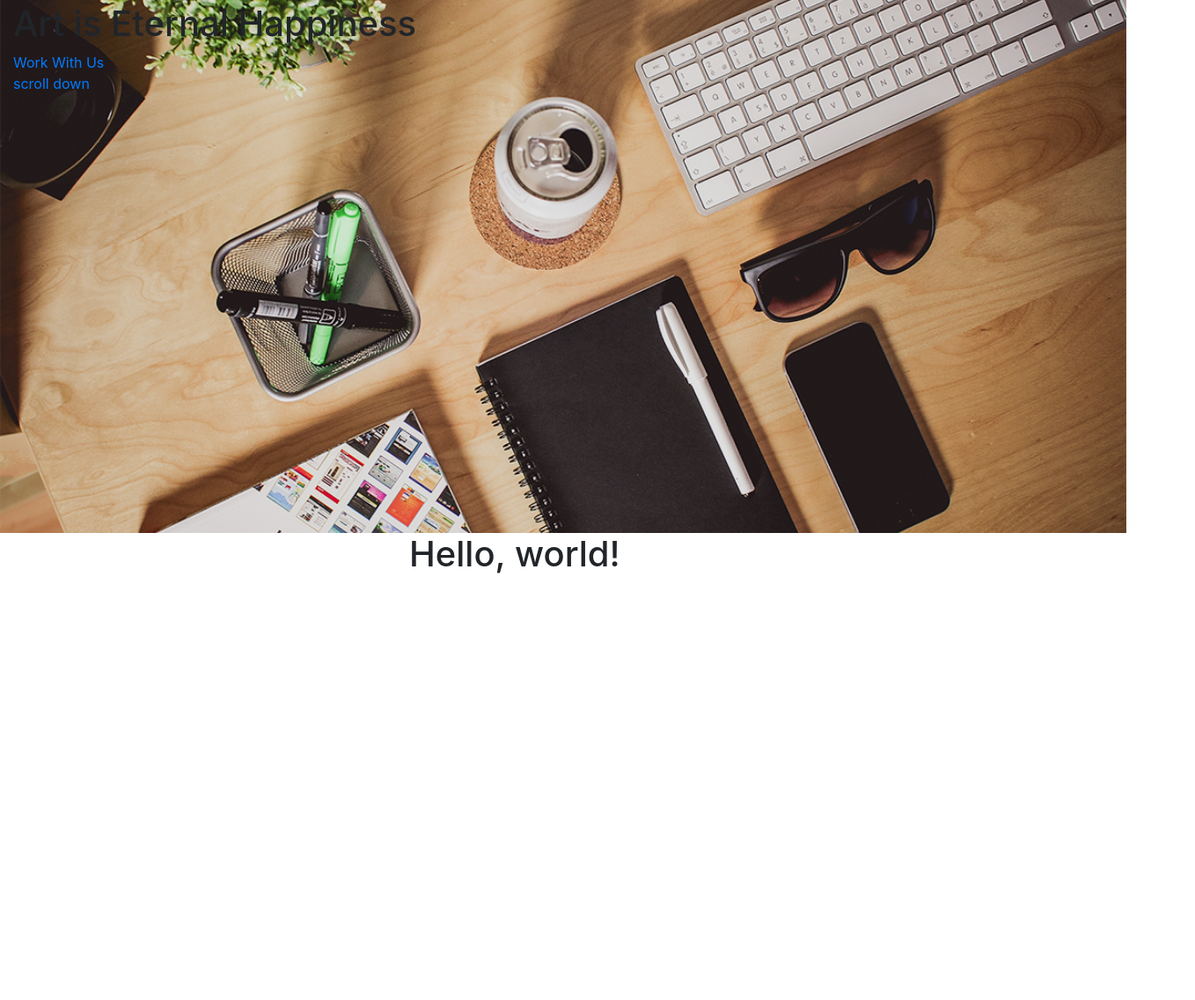
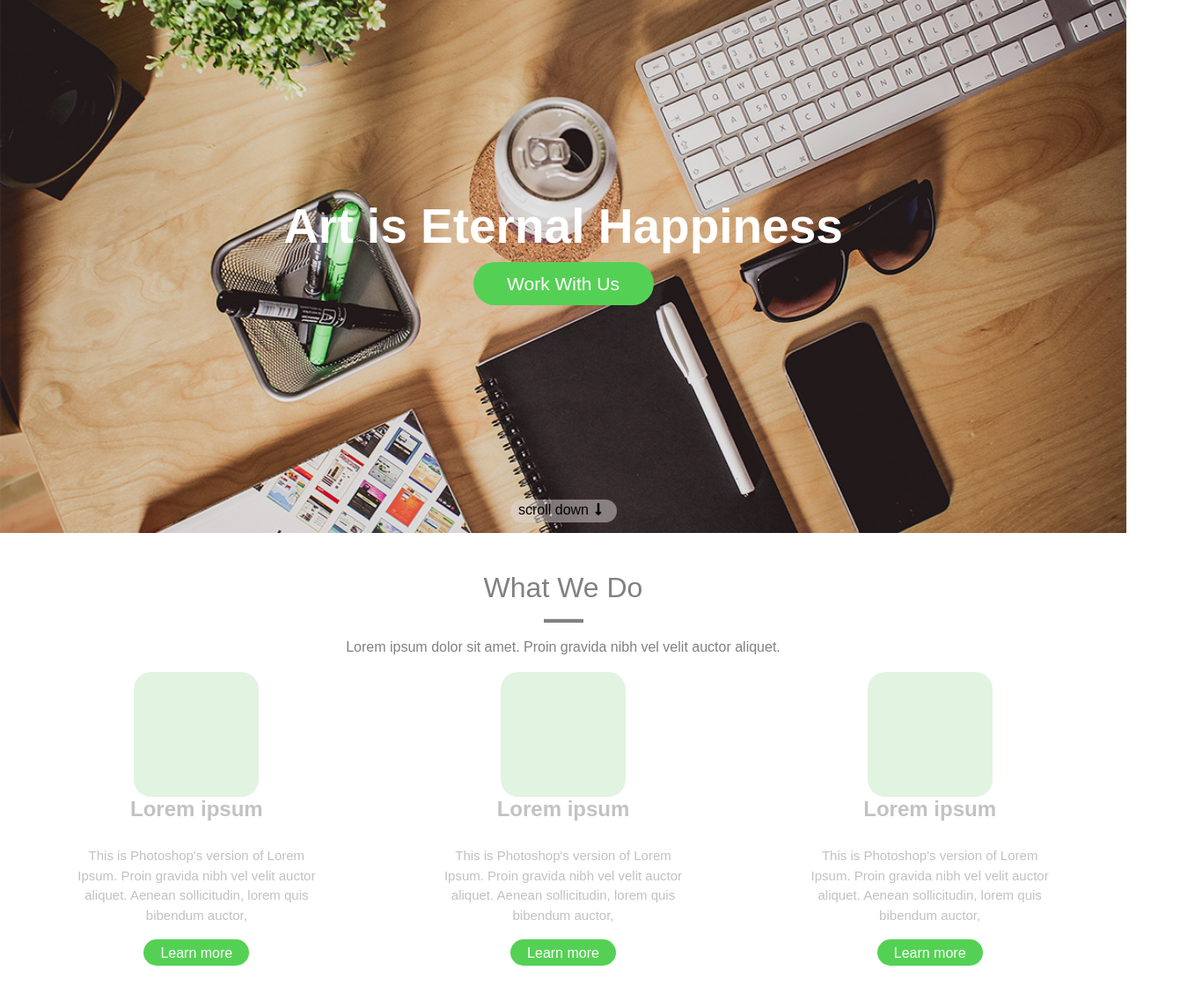
Before and after one commit to JimmiCauich/Parcial-2, a plain HTML site: page index.html in a window 1280 px wide. Shown: the part 53-1190 px from the top of the page at 88% size, 1358 px wide, since content can reach past the window. Before the commit the page ends 800 px from the top, so only its background shows below. Drawn offline with nearby package versions, Linux system fonts and the light colour scheme.

Commit message:
Implementacion de estructura base

```diff
--- a/estilos.css
+++ b/estilos.css
@@ -1,3 +1,7 @@
+body{
+    font-family: 'Montserrat', sans-serif;
+}
+
 header{
     background: url("img/background.jpg");
     height: 659px;
@@ -35,10 +39,139 @@ ul li {
 li a{
     color: white;
     font-size: 14px;
-     padding:0 8px;
+     padding:8px 6px;
      display: block;
      border-top: 5px solid transparent;
 }
+
+
+#center-header{
+    height: 565px;
+}
+
+#referencia{
+    display: flex;
+    justify-content: center;
+}
+
+.space{
+    width: 22px;
+}
+
+.direccion{
+    display: flex;
+    justify-content: center;
+    flex-direction: row;
+}
+
+.tipo_letra{
+font-size: 24px;
+color: #c3c2c2;
+font-weight: bold;
+}
+
+.botton{
+    background: #54d154;
+    color: #fff;
+    width: 120px;
+    height: 30px;
+    text-align: center;
+    padding:4px 0px;
+    border-radius: 20px;
+    transition: 0.5s ease all;
+}
+
+.botton:hover{
+    text-decoration: none;
+    background: #f34d04;
+    transform: scale(1.05);
+    color: #fff;
+}
+
+.letter{
+    font-size: 15px;
+    color: #c2c1c1;
+    width: 272px;
+    text-align: center;
+    padding-top: 19px;
+}
+
+.center{
+    display: flex;
+    flex-direction: column;
+    justify-content: center;
+    align-items: center;
+}
+
+.cuadro{
+    background: #e1f3e1;
+    width: 142px;
+    height: 142px;
+    border-radius: 20px;
+}
+
+.medida{
+    background: #ffffff;
+    height: 578px;
+}
+
+.relleno{
+    padding-top: 43px;
+    color: #828181;
+}
+.corto{
+    border-bottom:  4px solid #828181;
+    width: 45px;
+    text-align: center;
+}
+
+#referencia a{
+    background: rgba(222, 215, 212, 0.49);
+    width: 121px;
+    height: 26px;
+    color: black;
+    text-decoration: none;
+    border-radius: 20px;
+}
+
+#centradito{
+    display: flex;
+    justify-content: center;
+    align-items: center;
+    flex-direction: column;
+}
+
+.desing{
+    font-size: 16px;
+    color: #828181;
+}
+
+#centradito h1{
+   color: #fff;
+   font-weight: bold;
+   font-size: 55px;
+}
+
+#centradito a{
+    background: #54d154;
+    border-radius: 30px;
+    color: #fff;
+    text-align: center;
+    display: block;
+    width: 205px;
+    height: 49px;
+    padding: 9px 0px;
+    font-weight: normal;
+    font-size: 21px;
+    transition: 0.5s ease all;
+}
+
+#centradito a:hover{
+    text-decoration: none;
+    background: #f34d04;
+    transform: scale(1.05);
+}
+
 .activo, li a:hover{
     font-weight: bold;
     border-top:5px solid #54d154;
@@ -60,4 +193,6 @@ ul{
     padding: 7px 14px;
     font-size: 16px;
     color: #111;
+    width: 100%;
+    margin-top: 5px;
 }
--- a/index.html
+++ b/index.html
@@ -6,7 +6,9 @@
     <meta name="viewport" content="width=device-width, initial-scale=1, shrink-to-fit=no">
 
     <!-- Bootstrap CSS -->
-    <link rel="stylesheet" href="https://maxcdn.bootstrapcdn.com/bootstrap/4.0.0/css/bootstrap.min.css" integrity="sha384-Gn5384xqQ1aoWXA+058RXPxPg6fy4IWvTNh0E263XmFcJlSAwiGgFAW/dAiS6JXm" crossorigin="anonymous">
+    <link rel="stylesheet" href="https://stackpath.bootstrapcdn.com/bootstrap/4.1.3/css/bootstrap.min.css" integrity="sha384-MCw98/SFnGE8fJT3GXwEOngsV7Zt27NXFoaoApmYm81iuXoPkFOJwJ8ERdknLPMO" crossorigin="anonymous">
+    <link rel="stylesheet" href="https://use.fontawesome.com/releases/v5.4.1/css/all.css" integrity="sha384-5sAR7xN1Nv6T6+dT2mhtzEpVJvfS3NScPQTrOxhwjIuvcA67KV2R5Jz6kr4abQsz" crossorigin="anonymous">
+
     <link rel="stylesheet" href="estilos.css">
     <title>Hello, world!</title>
   </head>
@@ -28,31 +30,57 @@
               </form>
             </div>
       </div>
+      <!-- aqui empieza lo malo -->
 
-
-      <div>
-        <h1>Art is Eternal Happiness</h1>
-        <a href="#">Work With Us</a>
-      </div>
-
-      <div>
-        <a href="#">scroll down</a>
+      <div class="row" id="center-header">
+          <div class="col-md-12" id="centradito">
+            <h1 class="text-center">Art is Eternal Happiness</h1>
+            <a href="#" class="d-block text-center">Work With Us</a>
+          </div>
+        </div>
+      <!-- aqui termina lo malo -->
+      <div id="referencia">
+        <a href="#" class="centrado-text text-center">scroll down<i class="fas fa-long-arrow-alt-down space"></i></a>
       </div>
     </header>
 
-    <div class="container">
+    <div class="container-fluid medida">
         <div class="row">
-            <div class="col">
+           <div class="col-md-12">
+             <h2 class="text-center relleno">What We Do</h2>
+             <hr class="corto">
+             <p class="text-center desing">Lorem ipsum dolor sit amet. Proin gravida nibh vel velit auctor aliquet.</p>
+           </div>
+        </div>
+        <div class="row">
+          <div class="col-md-12 direccion">
+            <div class="col-md-4 center">
+              <div class="cuadro"></div>
+              <h2 class="tipo_letra">Lorem ipsum</h2>
 
+              <p class="letter">This is Photoshop's version  of Lorem Ipsum. Proin gravida nibh vel velit auctor aliquet. Aenean sollicitudin, lorem quis bibendum auctor,</p>
+              <a href="" class="botton">Learn more</a>
             </div>
-            <div class="col">
-                <h1>Hello, world!</h1>
+
+            <div class="col-md-4 center">
+              <div class="cuadro"></div>
+              <h2 class="tipo_letra">Lorem ipsum</h2>
+              <p class="letter">This is Photoshop's version  of Lorem Ipsum. Proin gravida nibh vel velit auctor aliquet. Aenean sollicitudin, lorem quis bibendum auctor,</p>
+              <a href="" class="botton">Learn more</a>
             </div>
-            <div class="col">
 
+            <div class="col-md-4 center">
+             <div class="cuadro"></div>
+             <h2 class="tipo_letra">Lorem ipsum</h2>
+
+             <p class="letter">This is Photoshop's version  of Lorem Ipsum. Proin gravida nibh vel velit auctor aliquet. Aenean sollicitudin, lorem quis bibendum auctor,</p>
+             <a href="" class="botton">Learn more</a>
             </div>
-        </div>
+          </div>
+         </div>
+
     </div>
+
     <!-- Optional JavaScript -->
     <!-- jQuery first, then Popper.js, then Bootstrap JS -->
     <script src="https://code.jquery.com/jquery-3.2.1.slim.min.js" integrity="sha384-KJ3o2DKtIkvYIK3UENzmM7KCkRr/rE9/Qpg6aAZGJwFDMVNA/GpGFF93hXpG5KkN" crossorigin="anonymous"></script>
```
